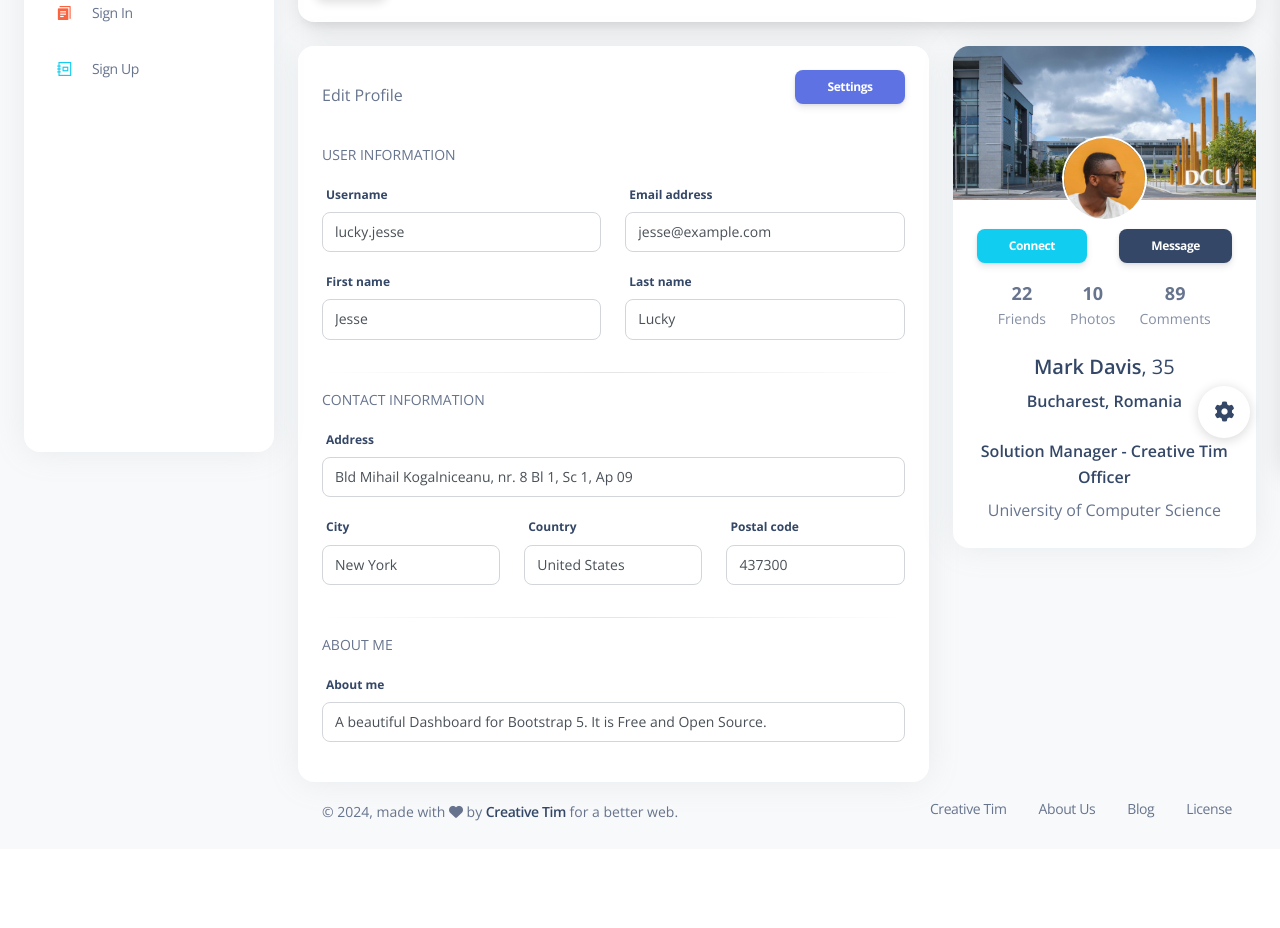
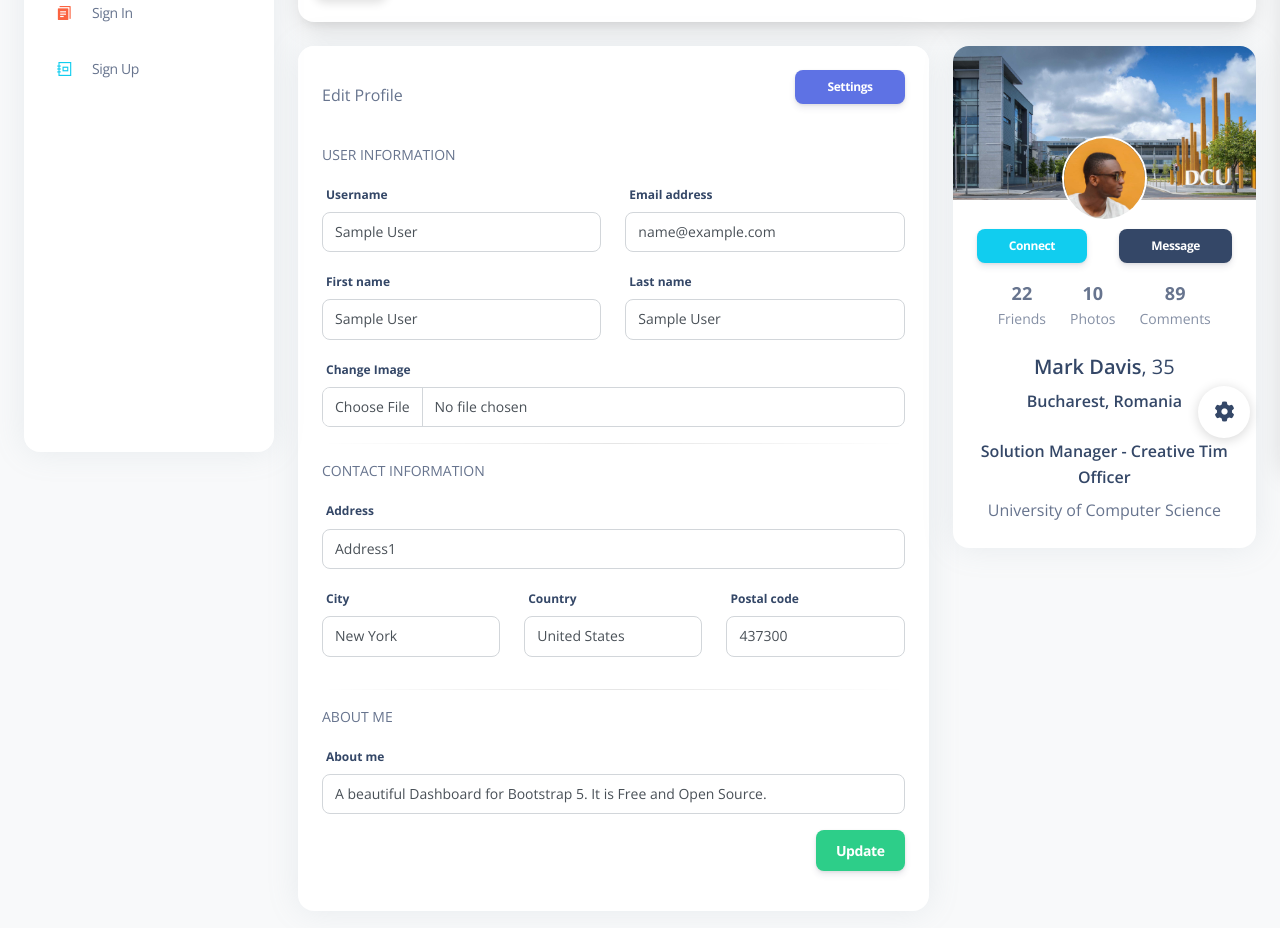
Before and after one commit to bitmonk/DashboardCrud, a PHP site: page /pages/profile.php in a window 1280 px wide. Shown: the part 332-1260 px from the top of the page. Before the commit the page ends 1153 px from the top, so only its background shows below. Run offline with PHP 8.4, Linux system fonts and the light colour scheme; the visitor is signed in with stand-in values (Sample User, id 1); tables that the repository leaves empty or names only in its code hold one stand-in row (values such as "Sample post"); some libraries are stand-ins or nearby versions.

Commit message:
fetch profile data and display it in profile panel

```diff
--- a/pages/dashboard.php
+++ b/pages/dashboard.php
@@ -234,7 +234,9 @@ echo "User not found !";
         </div>
       </div>
     </nav>
+
     <!-- End Navbar -->
+
     <div class="container-fluid py-4">
       <div class="row">
         <div class="col-xl-3 col-sm-6 mb-xl-0 mb-4">
--- a/pages/profile.php
+++ b/pages/profile.php
@@ -210,6 +210,9 @@
       </div>
     </nav>
     <!-- End Navbar -->
+
+
+
     <div class="card shadow-lg mx-4 card-profile-bottom">
       <div class="card-body p-3">
         <div class="row gx-4">
@@ -217,6 +220,8 @@
             <div class="avatar avatar-xl position-relative">
               <img src="../assets/img/team-1.jpg" alt="profile_image" class="w-100 border-radius-lg shadow-sm">
             </div>
+
+
           </div>
           <div class="col-auto my-auto">
             <div class="h-100">
@@ -255,6 +260,8 @@
         </div>
       </div>
     </div>
+
+
     <div class="container-fluid py-4">
       <div class="row">
         <div class="col-md-8">
@@ -264,34 +271,66 @@
                 <p class="mb-0">Edit Profile</p>
                 <button class="btn btn-primary btn-sm ms-auto">Settings</button>
               </div>
+
             </div>
+
+
+
+            <!-- Update Form Start -->
+            <?php
+            include('../database/config.php');
+
+            if(isset($_SESSION['currentid']) && $_SESSION !== ""){
+              $sessionid = $_SESSION['currentid'];
+                if($_SESSION['currentid'] == true){
+                  $fetch_profile = "SELECT * FROM users WHERE id = '$sessionid'";
+                    $fetch_profile_run = mysqli_query($conn, $fetch_profile);
+
+                    $result = mysqli_fetch_array($fetch_profile_run, MYSQLI_ASSOC);
+
+                    if($result){
+
+                    }else{
+                      echo "Cannot retrieve data !";
+                    }
+
+                  }
+                }
+            ?>
+
+           <form action="" method="post">
             <div class="card-body">
               <p class="text-uppercase text-sm">User Information</p>
               <div class="row">
                 <div class="col-md-6">
                   <div class="form-group">
                     <label for="example-text-input" class="form-control-label">Username</label>
-                    <input class="form-control" type="text" value="lucky.jesse">
+                    <input class="form-control" type="text" value="<?php echo $result['u_name']; ?>">
                   </div>
                 </div>
                 <div class="col-md-6">
                   <div class="form-group">
                     <label for="example-text-input" class="form-control-label">Email address</label>
-                    <input class="form-control" type="email" value="jesse@example.com">
+                    <input class="form-control" type="email" value="<?php echo $result['email']; ?>">
                   </div>
                 </div>
                 <div class="col-md-6">
                   <div class="form-group">
                     <label for="example-text-input" class="form-control-label">First name</label>
-                    <input class="form-control" type="text" value="Jesse">
+                    <input class="form-control" type="text" value="<?php echo $result['f_name']; ?>">
                   </div>
                 </div>
                 <div class="col-md-6">
                   <div class="form-group">
                     <label for="example-text-input" class="form-control-label">Last name</label>
-                    <input class="form-control" type="text" value="Lucky">
+                    <input class="form-control" type="text" value="<?php echo $result['l_name']; ?>">
                   </div>
                 </div>
+                <div>
+              <label class="form-label" for="customFile">Change Image</label>
+            <input type="file" class="form-control" id="customFile" />
+
+              </div>
               </div>
               <hr class="horizontal dark">
               <p class="text-uppercase text-sm">Contact Information</p>
@@ -299,7 +338,7 @@
                 <div class="col-md-12">
                   <div class="form-group">
                     <label for="example-text-input" class="form-control-label">Address</label>
-                    <input class="form-control" type="text" value="Bld Mihail Kogalniceanu, nr. 8 Bl 1, Sc 1, Ap 09">
+                    <input class="form-control" type="text" value="Address1">
                   </div>
                 </div>
                 <div class="col-md-4">
@@ -331,9 +370,18 @@
                   </div>
                 </div>
               </div>
+              <div class="d-flex flex-row-reverse">
+              <button type="submit" name="update-button" class="btn btn-success">Update</button>
+              </div>
             </div>
+
           </div>
         </div>
+        </form>
+
+      <!-- Update Form End -->
+
+
         <div class="col-md-4">
           <div class="card card-profile">
             <img src="../assets/img/bg-profile.jpg" alt="Image placeholder" class="card-img-top">
@@ -425,6 +473,7 @@
       </footer>
     </div>
   </div>
+
   <div class="fixed-plugin">
     <a class="fixed-plugin-button text-dark position-fixed px-3 py-2">
       <i class="fa fa-cog py-2"> </i>
```
